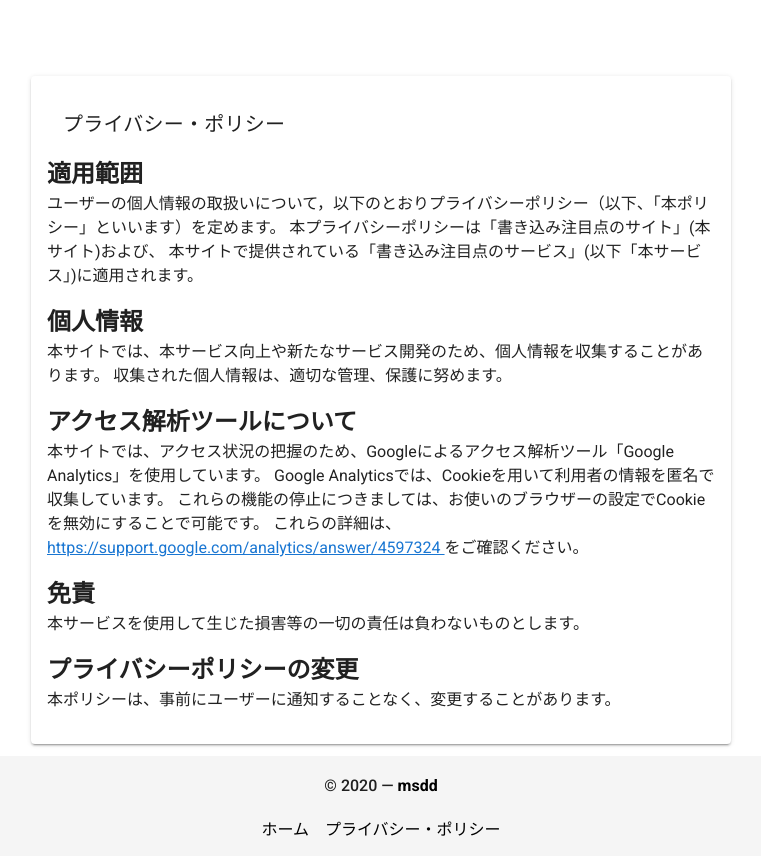
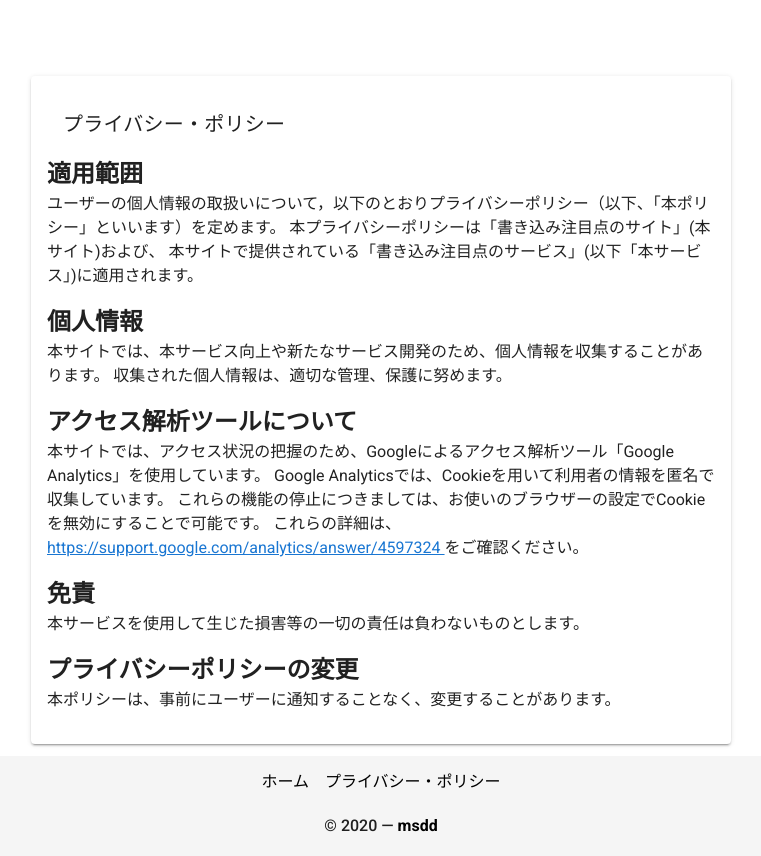
Before and after one commit to 3sdd/kakikomi-tyumokuten, a Nuxt app: page /privacy-policy in a window 1280 px wide. Shown: the whole page, without its empty margins (259-1020 px from the left). Built offline with nearby package versions, Linux system fonts and the light colour scheme.

Commit message:
footerのcopyrightとリンクを入れ替えた

```diff
--- a/layouts/default.vue
+++ b/layouts/default.vue
@@ -24,11 +24,7 @@
         class="font-weight-medium"
       >
         <v-container>
-          <v-row>
-            <v-col class="text-center" cols="12">
-              <span>&copy; {{ new Date().getFullYear() }} — <strong><a href="https://twitter.com/__msdd__" class="msdd-link">msdd</a></strong></span>
-            </v-col>
-          </v-row>
+
           <v-row class="d-flex justify-center">
               <nuxt-link to="/" class="pa-2 msdd-link">
                 ホーム
@@ -36,6 +32,12 @@
               <nuxt-link to="privacy-policy" class="pa-2 msdd-link">
                 プライバシー・ポリシー
               </nuxt-link>
+          </v-row>
+
+          <v-row>
+            <v-col class="text-center" cols="12">
+              <span>&copy; {{ new Date().getFullYear() }} — <strong><a href="https://twitter.com/__msdd__" class="msdd-link">msdd</a></strong></span>
+            </v-col>
           </v-row>
         </v-container>
       </v-footer>
```
